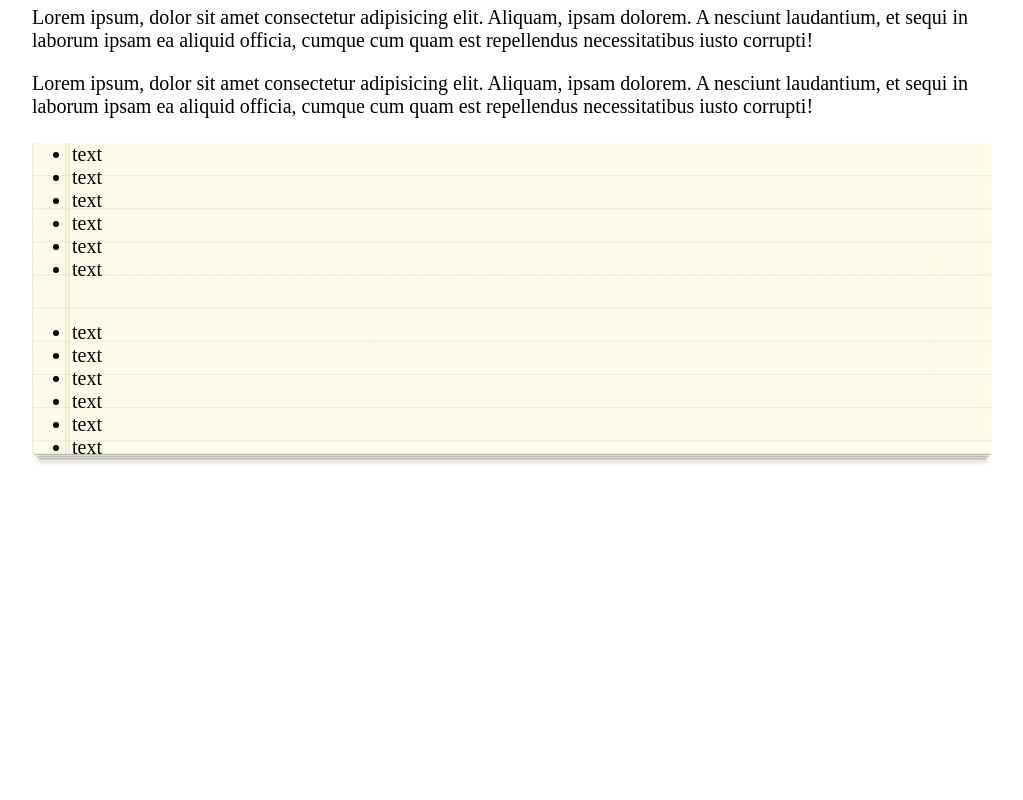
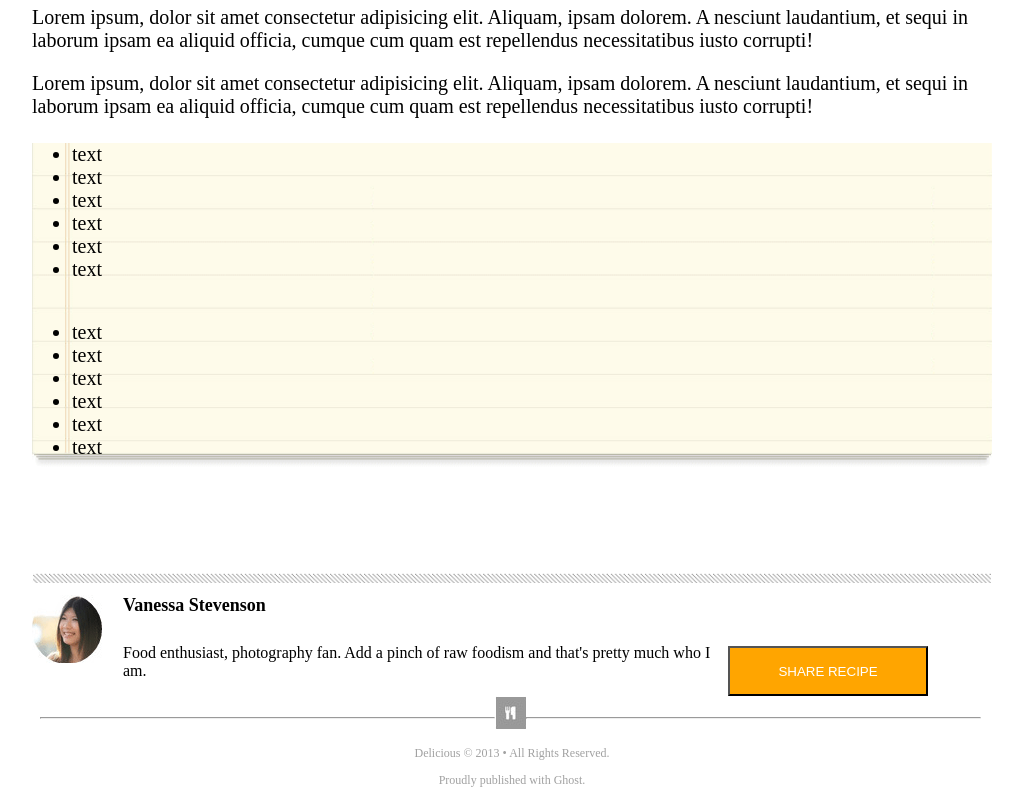
Before and after one commit to mbgoseco/chocolate-pizza, a plain HTML site: page index.html in a window 1280 px wide. Shown: the part 1059-1859 px from the top of the page, without its empty margins (128-1151 px from the left). Before the commit the page ends 1610 px from the top, so only its background shows below. Drawn offline with Linux system fonts and the light colour scheme; a web font is replaced by a local one.

Commit message:
final submission

```diff
--- a/index.html
+++ b/index.html
@@ -33,7 +33,7 @@
       <img class="icons" src="./assets/twit-icon.png">
       <img class="icons" src="./assets/fb-icon.png">
     </div>
-    <hr>
+    <hr class="hr-reg">
     <div id="main">
       <div id="posttitle">
         <h1 id="chocopizza">Chocolate Pizza</h1>
@@ -73,7 +73,18 @@
         </ul>
       </div>
     </div>
-    <div id="footer"></div>
+    <hr class="hr-reg">
+    <div id="footer">
+      <img id="van" src="./assets/van-pic.png">
+      <h1 id="author">Vanessa Stevenson</h1>
+      <p id="bio">Food enthusiast, photography fan. Add a pinch of raw foodism and that's pretty much who I am.</p>
+      <button>SHARE RECIPE</button>
+      <div id="hr-img">
+        <hr class="hr-small"><img id="small-logo" src="./assets/small-logo.png"><hr class="hr-small">
+      </div>
+      <p class="copyright">Delicious © 2013 • All Rights Reserved.</p>
+      <p class="copyright">Proudly published with Ghost.</p>
+    </div>
   </div>
 </body>
 
--- a/style.css
+++ b/style.css
@@ -56,7 +56,7 @@ body {
   padding-left: 1px;
 }
 
-hr {
+.hr-reg {
   margin-top: 30px;
   height: 10px;
   background-image:url('./assets/hr.png');
@@ -126,18 +126,57 @@ hr {
 }
 
 .list {
-  position: absolute;
+  display: inline-block;
+  vertical-align: right;
 }
 
 #listleft {
-  position: absolute;
-  top: 8px;
-  left: 16px;
+  float: left;
   width: 400px;
-  float: left;
 }
 
 #rightlist {
+  display: inline-block;
+}
+
+#van {
   float: left;
-  width: 400px;
+  margin-right: 20px;
 }
+
+#author {
+  font-size: 18px;
+  text-align: left;
+}
+
+#bio {
+  display: inline-block;
+  font-size: 16px;
+  text-align: left;
+  width: 600px;
+}
+
+.hr-small{
+  width: 48%;
+  display: inline-block;
+}
+#hr-img {
+  padding-left: 8px;
+  padding-right: 8px;
+}
+
+.copyright {
+  color: rgb(161, 161, 161);
+  text-align: center;
+  font-size: 12px;
+}
+
+button {
+  display: inline-block;
+  margin-top: -20px;
+  height: 50px;
+  width: 200px;
+  background-color: orange;
+  color: white;
+
+}
```
